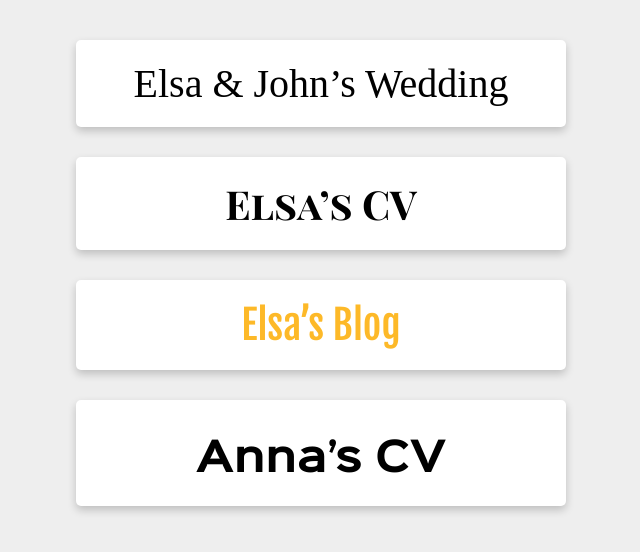
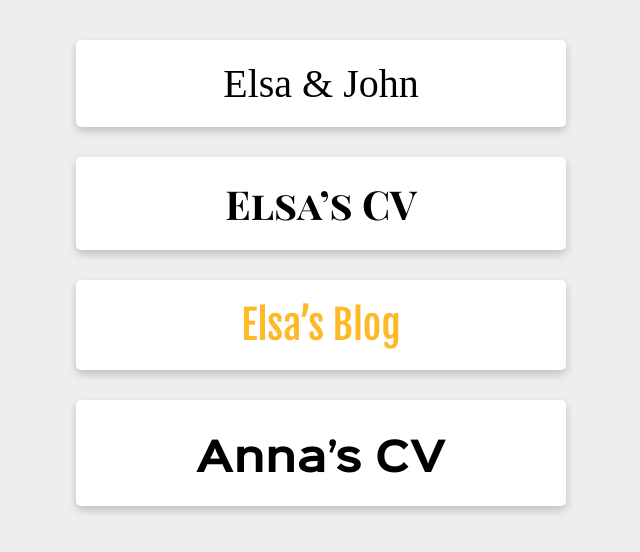
Before and after one commit to gonsie/gonsie.github.io, a Jekyll site: the page index.html, which Jekyll copies as it is, in a window 1280 px wide. Shown: the top 552 px of the page, without its empty margins (319-959 px from the left). Built offline with Jekyll 4.4.1, drawn with Linux system fonts in a browser that asks for light colours; some web fonts are replaced.

Commit message:
elsa & john
maybe we'll put other things here, such as photos from personal trips

```diff
--- a/index.html
+++ b/index.html
@@ -33,7 +33,7 @@
 </head>
 
 <body>
-  <a href="/wedding/"><div class="card wed">Elsa & John&#8217;s Wedding</div></a>
+  <a href="/wedding/"><div class="card wed">Elsa & John</div></a>
   <a href="/cv.html"><div class="card cv">Elsa&#8217;s CV</div></a>
   <a href="/blorg"><div class="card blog">Elsa&#8217;s Blog</div></a>
   <a href="http://anna.gonsie.com"><div class="card anna">Anna&#8217;s CV</div></a>
```
